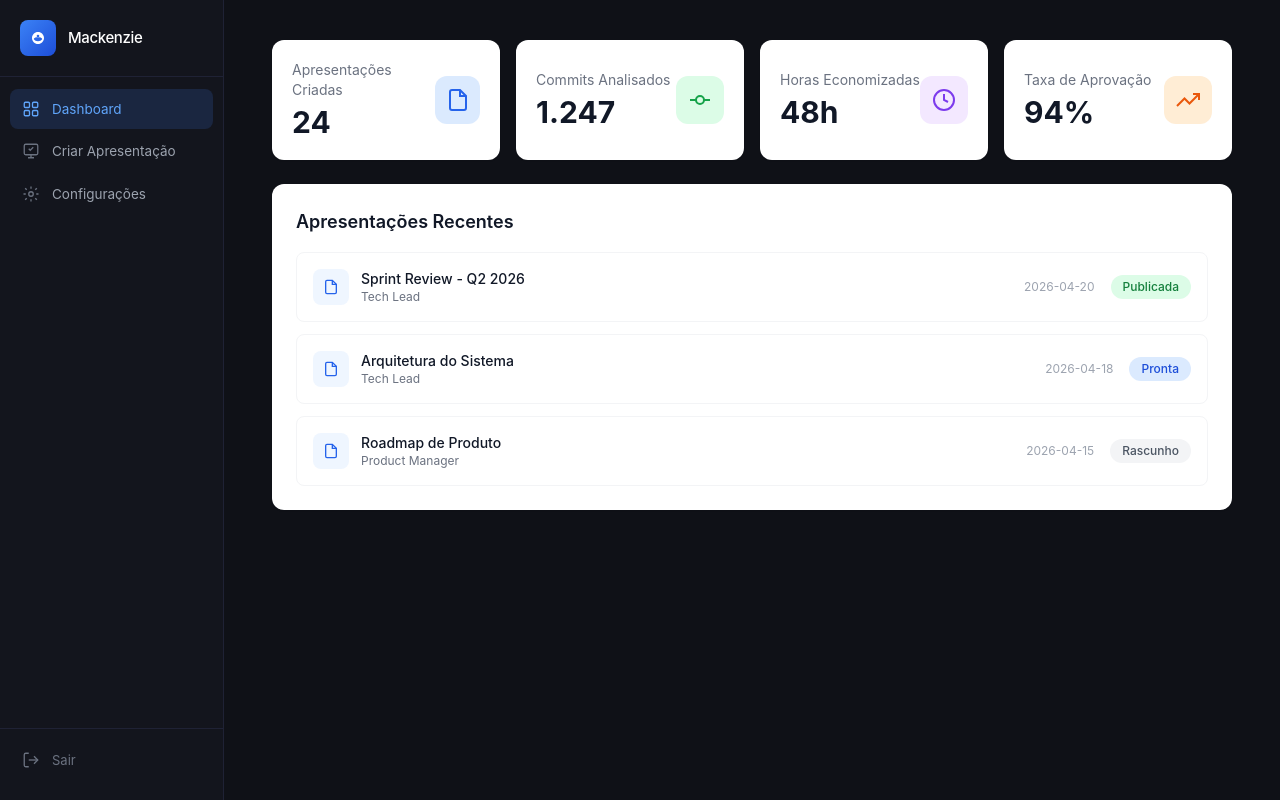
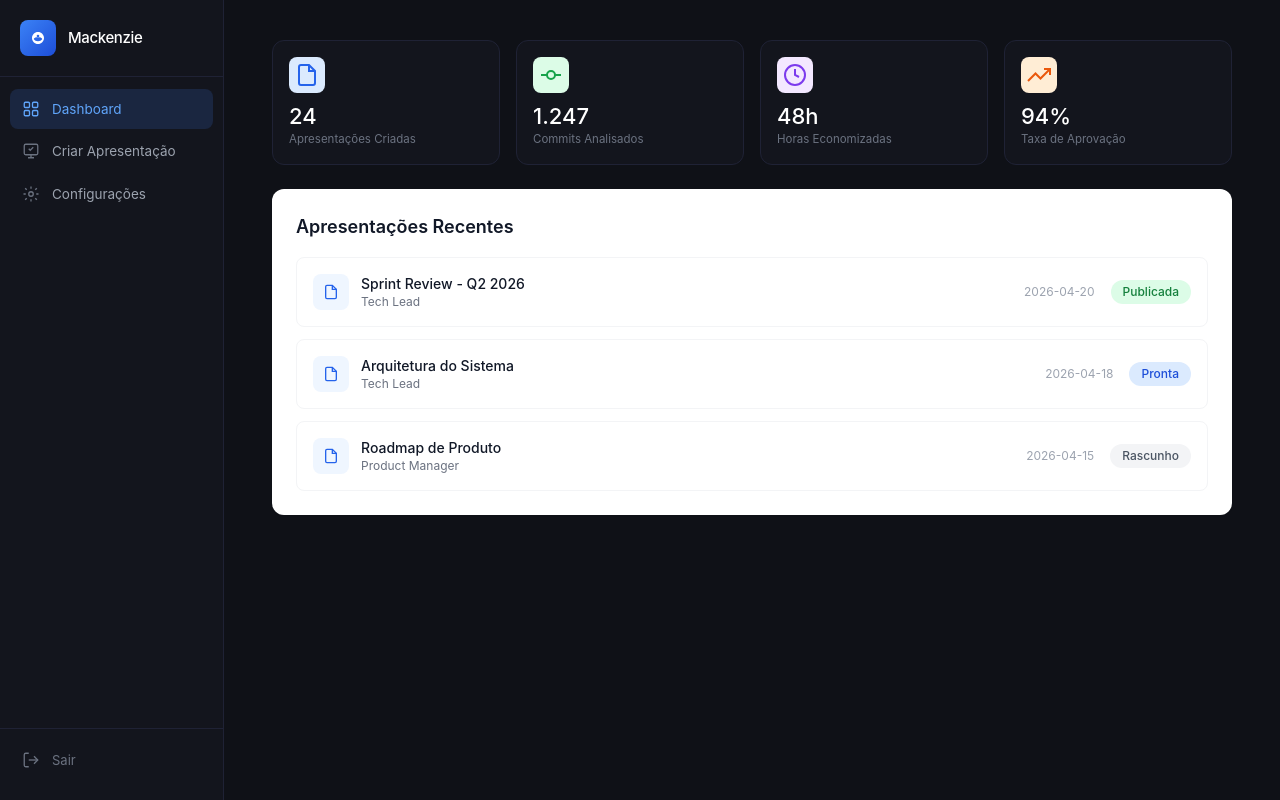
Before and after one commit to ronaldovieira2505-rgb/Projeto-Eng-Software, a React (Vite) app in the folder frontend/: page / in a window 1280 px wide. Built offline with nearby package versions, Linux system fonts and the light colour scheme; no server answers.

Commit message:
Refactor StatsCard component structure and styles

```diff
--- a/frontend/src/components/dashboard/StatsCard.tsx
+++ b/frontend/src/components/dashboard/StatsCard.tsx
@@ -1,19 +1,19 @@
 interface StatsCardProps {
   label: string;
   value: string | number;
+  icon: JSX.Element;
   iconBg: string;
-  icon: JSX.Element;
 }
 
-export function StatsCard({ label, value, iconBg, icon }: StatsCardProps) {
+export function StatsCard({ label, value, icon, iconBg }: StatsCardProps) {
   return (
-    <div className="bg-white rounded-xl p-5 shadow-sm flex items-center justify-between">
+    <div className="bg-[#13151d] border border-[#1f2235] rounded-xl p-4 flex flex-col gap-3">
+      <div className={`inline-flex items-center justify-center h-9 w-9 rounded-lg ${iconBg}`}>
+        {icon}
+      </div>
       <div>
-        <p className="text-sm text-gray-500">{label}</p>
-        <p className="text-3xl font-bold text-gray-900 mt-1">{value}</p>
-      </div>
-      <div className={`h-12 w-12 rounded-xl ${iconBg} flex items-center justify-center`}>
-        {icon}
+        <p className="text-[22px] font-medium text-white leading-none mb-1">{value}</p>
+        <p className="text-[11.5px] text-gray-500">{label}</p>
       </div>
     </div>
   );
```
